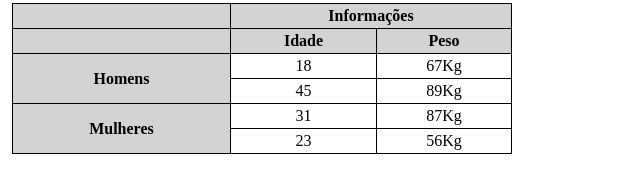
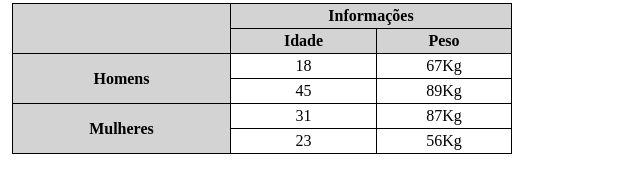
Before and after one commit to mmdros/ada-html-basico-tabelas, a plain HTML site: page index.html in a window 1280 px wide. Shown: the part 321-495 px from the top of the page, 0-640 px from the left. Drawn offline with Linux system fonts and the light colour scheme.

Commit message:
index.html
Ajuste tabela cinza

```diff
--- a/index.html
+++ b/index.html
@@ -99,11 +99,10 @@
     <table class="colorida">
         <thead class="header-cinza">
             <tr>
-                <th></th>
+                <th rowspan="2"></th>
                 <th colspan="2">Informações</th>
             </tr>
             <tr>
-                <th></th>
                 <th>Idade</th>
                 <th>Peso</th>
             </tr>
```
